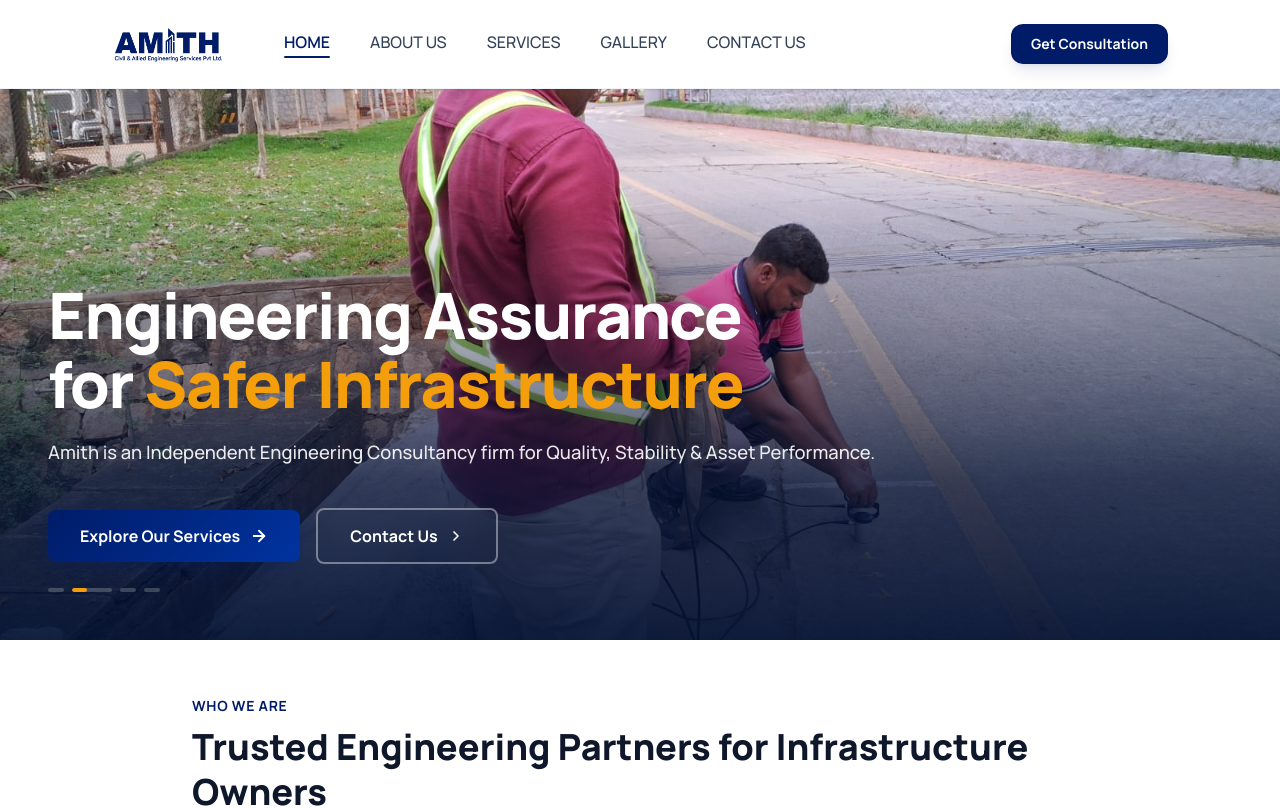
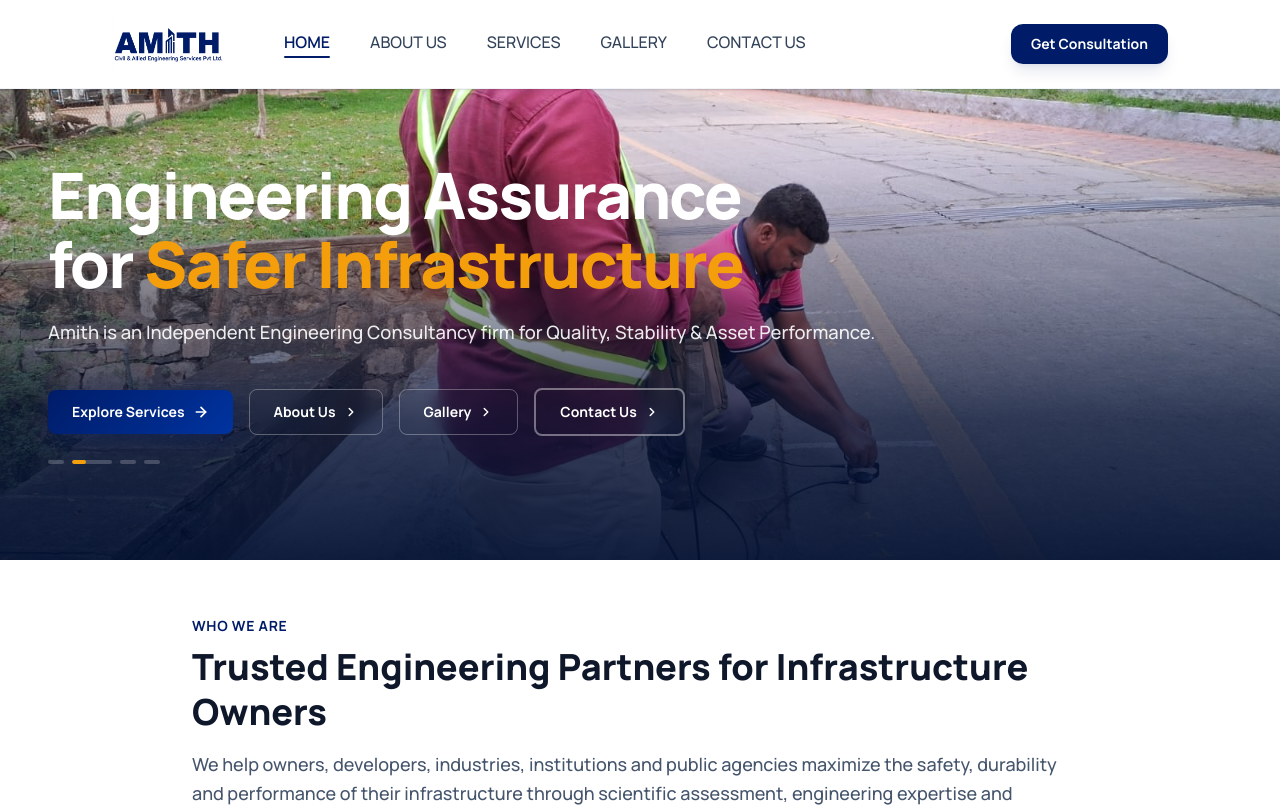
Before and after one commit to vicky007111/AMITH_REDESIGN, a Next.js app: page / in a window 1280 px wide. Shown: the top 808 px of the page. Built offline with nearby package versions, Linux system fonts and the light colour scheme.

Commit message:
fix: hero spacing, add about/gallery hero links, and fix missing service card icon

```diff
--- a/src/app/components/Home/ExpertiseSection/index.tsx
+++ b/src/app/components/Home/ExpertiseSection/index.tsx
@@ -48,7 +48,7 @@ const SERVICES = [
     description:
       "Designing sustainable repair, strengthening and providing rehabilitation solutions that enhance structural integrity, extend service life and optimize lifecycle costs.",
     imagePath: "/images/services/service-4.jpg",
-    icon: "solar:tools-bold",
+    icon: "solar:settings-bold",
     imageAlt: "Concrete restoration and structural rehabilitation work",
   },
   {
--- a/src/app/components/Home/HeroBanner/index.tsx
+++ b/src/app/components/Home/HeroBanner/index.tsx
@@ -51,8 +51,8 @@ export default function HeroBanner() {
   return (
     <section
       id="hero"
-      className="relative w-full overflow-hidden flex flex-col justify-end pt-28 pb-8 sm:pb-10 lg:pb-12"
-      style={{ height: "80vh", minHeight: "560px", maxHeight: "750px" }}
+      className="relative w-full overflow-hidden flex flex-col justify-center pt-24 sm:pt-28 pb-10 sm:pb-12"
+      style={{ height: "70vh", minHeight: "440px", maxHeight: "680px" }}
       aria-label="Hero banner"
     >
       {/* ── Slideshow background images ── */}
@@ -121,22 +121,23 @@ export default function HeroBanner() {
           initial={{ opacity: 0, y: 18 }}
           animate={{ opacity: 1, y: 0 }}
           transition={{ duration: 0.5, delay: 0.5, ease: EASE }}
-          className="flex flex-wrap gap-4 items-center"
+          className="flex flex-wrap gap-3 sm:gap-4 items-center"
         >
+          {/* Explore Our Services */}
           <Link
             href="/services"
-            className="group relative inline-flex items-center gap-2.5 px-8 py-3.5 rounded-lg font-bold text-sm sm:text-base overflow-hidden transition-all duration-300 cursor-pointer"
+            className="group relative inline-flex items-center gap-2 px-6 py-3 rounded-lg font-bold text-xs sm:text-sm overflow-hidden transition-all duration-300 cursor-pointer"
             style={{
               background: "linear-gradient(135deg, #001c68 0%, #0033a0 100%)",
               color: "#fff",
               boxShadow: "0 4px 20px rgba(0, 28, 104, 0.35)",
             }}
           >
-            <span className="relative z-10">Explore Our Services</span>
+            <span className="relative z-10">Explore Services</span>
             <svg
               xmlns="http://www.w3.org/2000/svg"
-              width="18"
-              height="18"
+              width="16"
+              height="16"
               viewBox="0 0 24 24"
               fill="none"
               stroke="currentColor"
@@ -157,15 +158,60 @@ export default function HeroBanner() {
             />
           </Link>
 
+          {/* About Us */}
+          <Link
+            href="/about"
+            className="group inline-flex items-center gap-2 px-6 py-3 rounded-lg font-bold text-xs sm:text-sm border border-white/30 hover:border-white/60 text-white backdrop-blur-sm hover:bg-white/10 transition-all duration-300 cursor-pointer"
+          >
+            About Us
+            <svg
+              xmlns="http://www.w3.org/2000/svg"
+              width="14"
+              height="14"
+              viewBox="0 0 24 24"
+              fill="none"
+              stroke="currentColor"
+              strokeWidth="2.5"
+              strokeLinecap="round"
+              strokeLinejoin="round"
+              className="transition-transform duration-300 group-hover:translate-x-0.5"
+            >
+              <path d="m9 18 6-6-6-6" />
+            </svg>
+          </Link>
+
+          {/* Gallery */}
+          <Link
+            href="/gallery"
+            className="group inline-flex items-center gap-2 px-6 py-3 rounded-lg font-bold text-xs sm:text-sm border border-white/30 hover:border-white/60 text-white backdrop-blur-sm hover:bg-white/10 transition-all duration-300 cursor-pointer"
+          >
+            Gallery
+            <svg
+              xmlns="http://www.w3.org/2000/svg"
+              width="14"
+              height="14"
+              viewBox="0 0 24 24"
+              fill="none"
+              stroke="currentColor"
+              strokeWidth="2.5"
+              strokeLinecap="round"
+              strokeLinejoin="round"
+              className="transition-transform duration-300 group-hover:translate-x-0.5"
+            >
+              <path d="m9 18 6-6-6-6" />
+            </svg>
+          </Link>
+
+          {/* Contact Us */}
           <Link
             href="/contact"
-            className="group inline-flex items-center gap-2.5 px-8 py-3.5 rounded-lg font-bold text-sm sm:text-base border-2 border-white/40 text-white backdrop-blur-sm hover:bg-white hover:text-primary hover:border-white transition-all duration-300 cursor-pointer"
+            className="group inline-flex items-center gap-2 px-6 py-3 rounded-lg font-bold text-xs sm:text-sm border-2 border-white/40 text-white backdrop-blur-sm hover:bg-white hover:text-primary hover:border-white transition-all duration-300 cursor-pointer"
           >
             Contact Us
             <svg
               xmlns="http://www.w3.org/2000/svg"
-              width="16"
-              height="16"
+              width="14"
+              height="14"
               viewBox="0 0 24 24"
               fill="none"
               stroke="currentColor"
```
